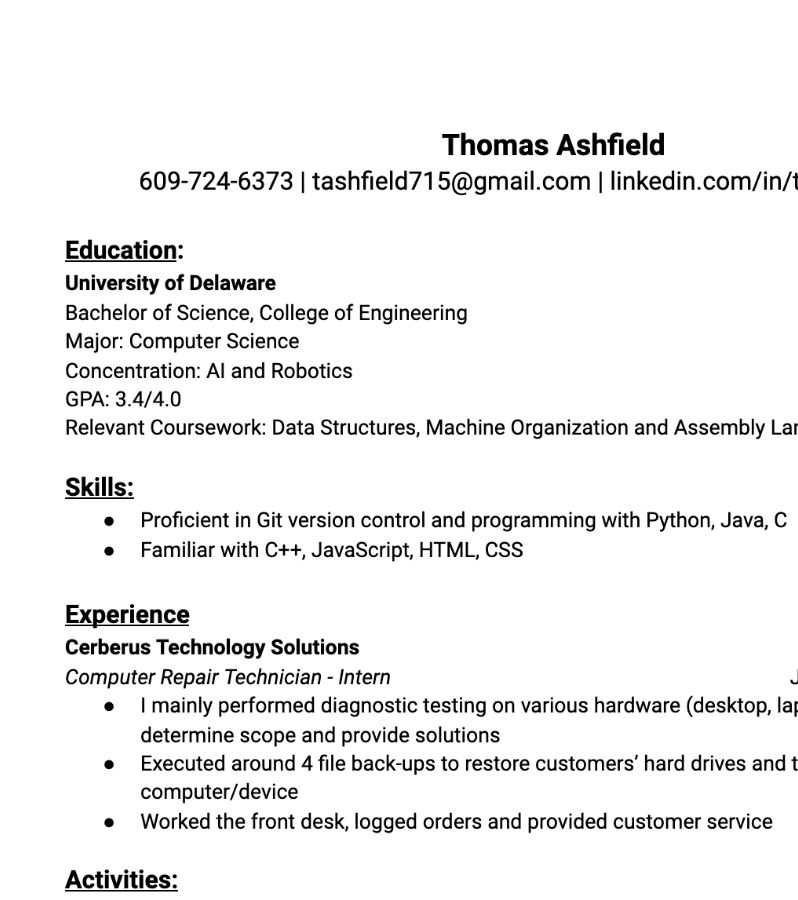
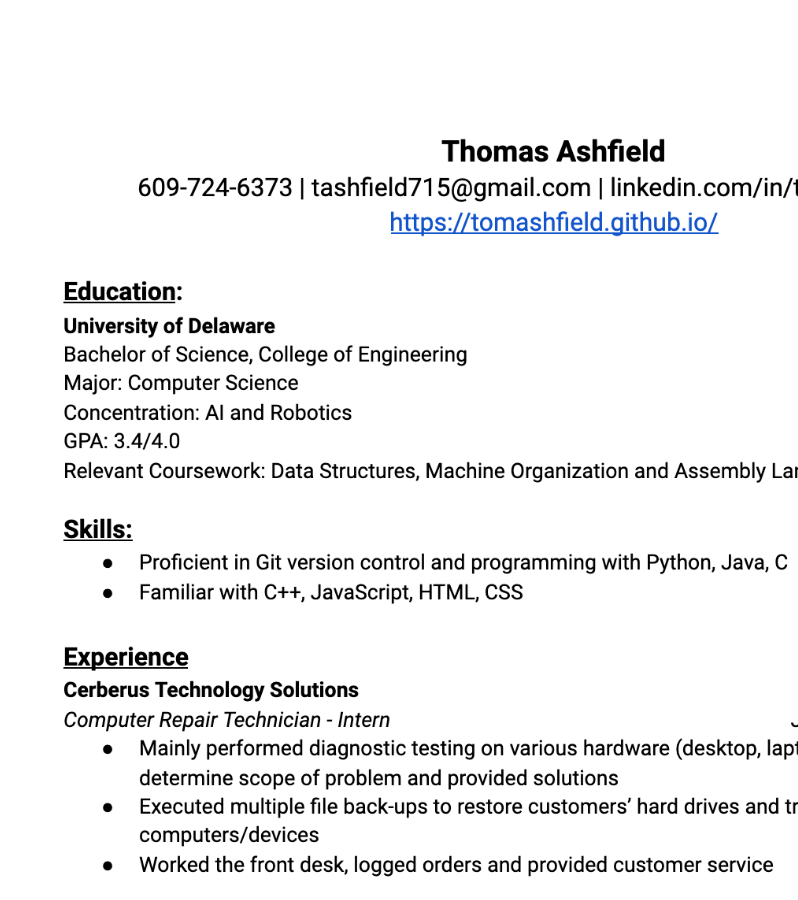
Before and after one commit to tomAshfield/tomAshfield.github.io, a plain HTML site: page index.html in a window 1280 px wide. Shown: the part 1500-2400 px from the top of the page, without its empty margins (482-1280 px from the left). Drawn offline with Linux system fonts and the light colour scheme.

Commit message:
Add files via upload

```diff
--- a/index.html
+++ b/index.html
@@ -3,7 +3,7 @@
   <head>
     <meta charset="UTF-8" />
     <meta http-equiv="X-UA-Compatible" content="IE=edge" />
-    <meta name="viewport" content="width=device-width, initial-scale=1.0" />
+    <meta name="viewport" content="width=device-width, initial-scale=1.0"/>
     <title>Resume</title>
     <script
       src="https://kit.fontawesome.com/8f207f1768.js"
@@ -101,7 +101,7 @@
           </h1>
         </section>
         <section id="section4">
-          <img class = "Resume" src="Images/MyResume.png" alt="Resume" />
+          <img class = "Resume" src="Images/Final_Resume.png" alt="Resume" />
         </section>
       </div>
     </div>
```
Also changed, not shown: Images/Final_Resume.png (added).
